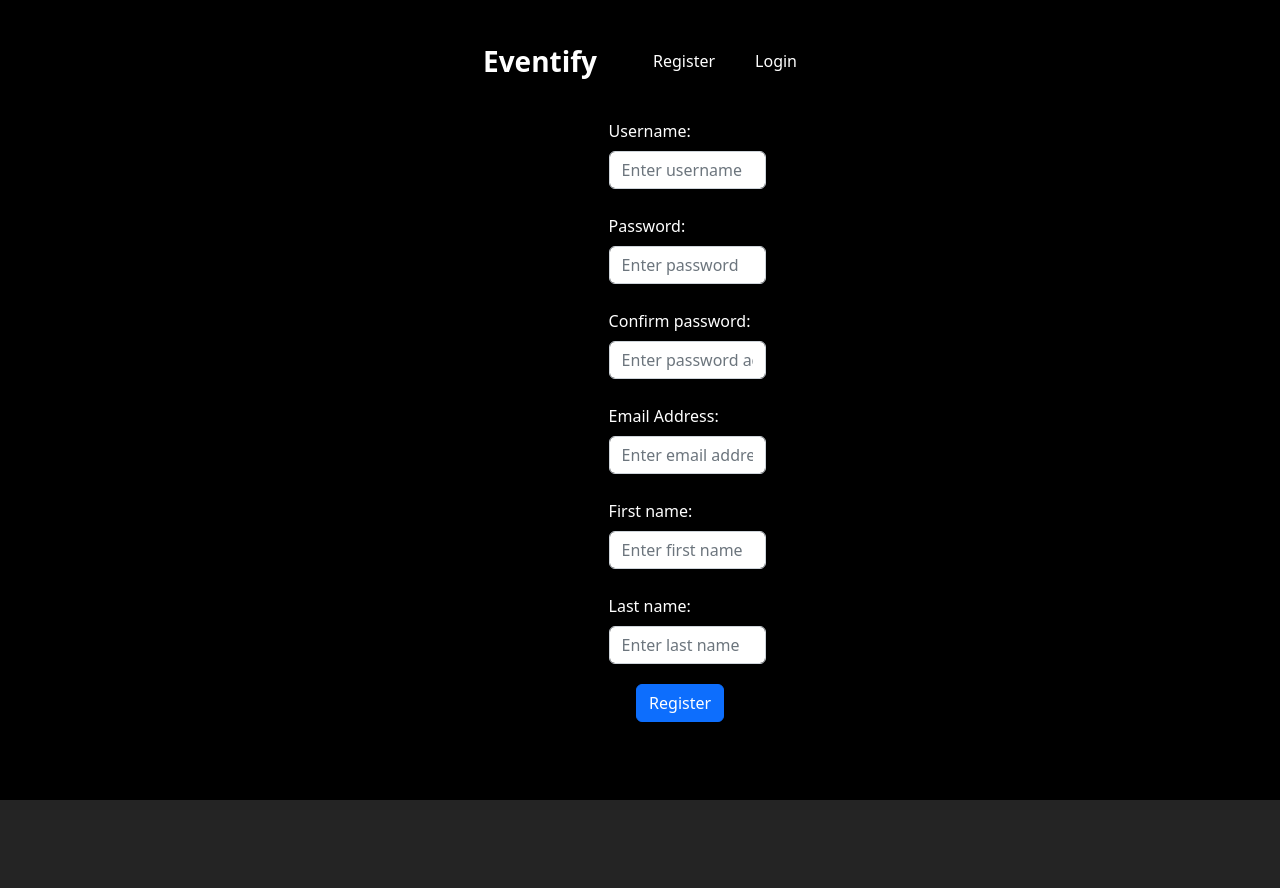
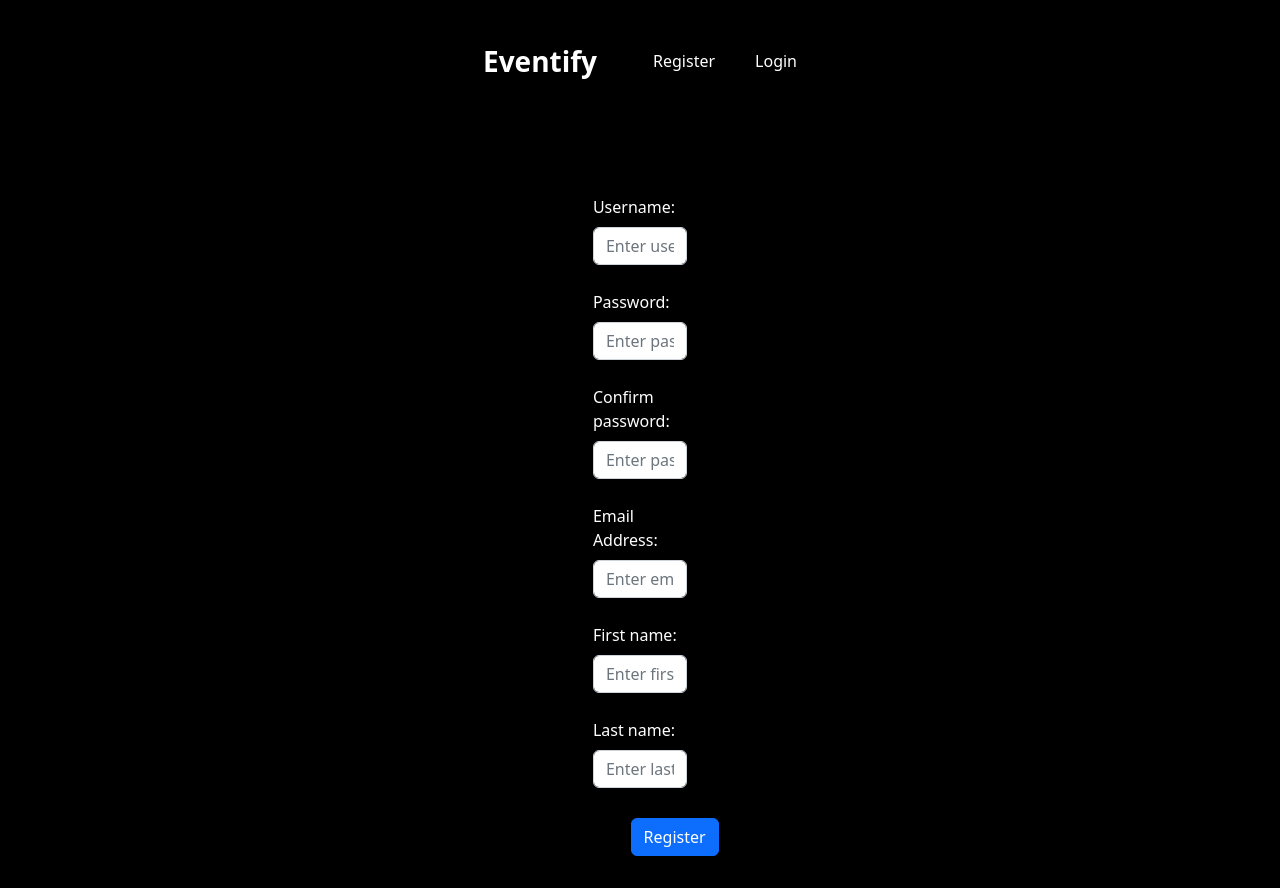
Before and after one commit to teozhengyang/Eventify-Orbital-, a React (Vite) app in the folder eventify/frontend/: page /register in a window 1280 px wide. Before the commit the page ends 800 px from the top, so only its background shows below. Built offline with nearby package versions, Linux system fonts and the light colour scheme; no server answers.

Commit message:
edited css for register and login form

```diff
--- a/eventify/frontend/static/css/login.css
+++ b/eventify/frontend/static/css/login.css
@@ -1,7 +1,7 @@
 .login-form {
-    margin-left: 40%;
-    width: 50%;
-    margin-top: 15%;
+    margin: auto;
+    margin-top: 100px;
+    width: 30%;
 }
 
 .own-form-item {
@@ -14,11 +14,10 @@
 }
 
 .own-form-field {
-    width: 50%;
     padding: 5px;
 }
 
 .own-form-button {
-    margin-top: 20px;
-    margin-left: 17.5%;
+    margin-top: 30px;
+    margin-left: 40%;
 }
--- a/eventify/frontend/static/css/register.css
+++ b/eventify/frontend/static/css/register.css
@@ -1,7 +1,7 @@
 .register-form {
-    margin-left: 40%;
-    width: 50%;
-    margin-top: 7.5%;
+    margin: auto;
+    margin-top: 100px;
+    width: 30%;
 }
 
 .own-form-item {
@@ -16,11 +16,6 @@
 .own-form-field {
     width: 50%;
     padding: 5px;
-}
-
-.own-form-button {
-    margin-top: 20px;
-    margin-left: 17.5%;
 }
 
 .datepicker {
```
Also changed, not shown: 1 other file (tests, documents, lock files or other folders).
